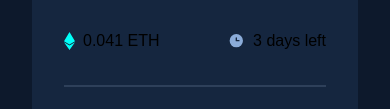
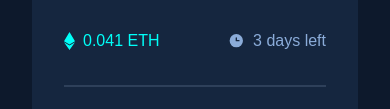
Before and after one commit to jchaparr/NFT_card, a plain HTML site: page index.html in a window 390 px wide. Shown: the part 554-663 px from the top of the page. Drawn offline with Linux system fonts and the light colour scheme.

Commit message:
fixed font color in the rate and time containers

```diff
--- a/scss/_media.scss
+++ b/scss/_media.scss
@@ -46,6 +46,18 @@
             margin: 0 0.5rem 0 0;
           }
         }
+
+        .rate-container {
+          p {
+            color: var(--cyan);
+          }
+        }
+
+        .time-container {
+          p {
+            color: var(--soft-blue);
+          }
+        }
       }
 
       .underline {
```
Also changed, not shown: dist/css/main.css.
